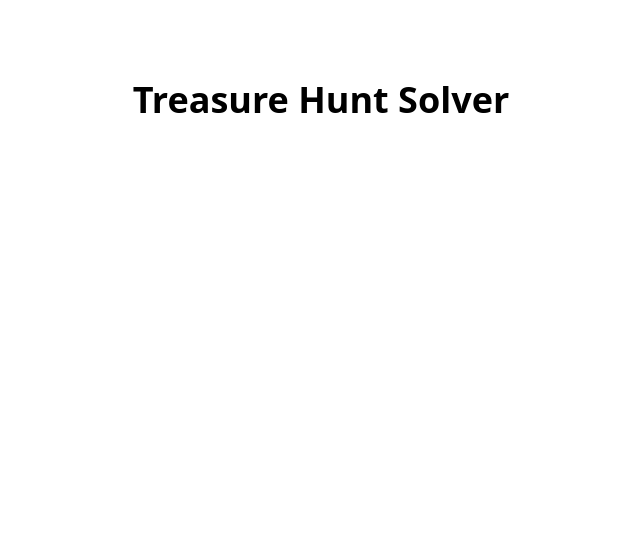
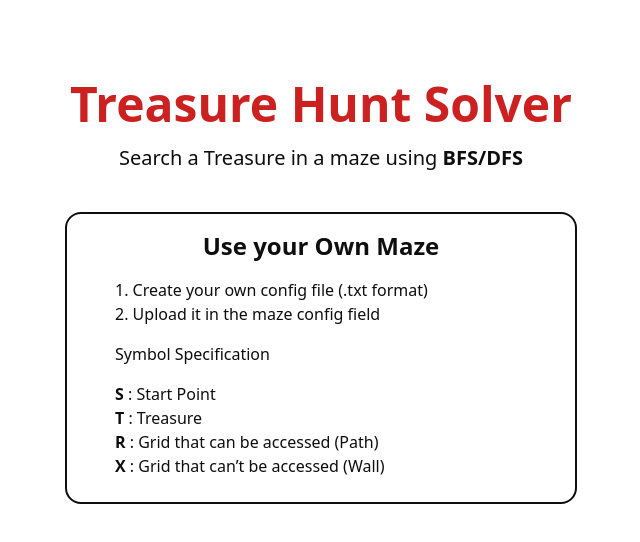
Before and after one commit to cadevue/treasure-hunt, a React (Vite) app: page / in a window 1280 px wide. Shown: the top 542 px of the page, without its empty margins (319-959 px from the left). Built offline with nearby package versions, Linux system fonts and the light colour scheme.

Commit message:
feat: header & instruction section

```diff
--- a/src/App.tsx
+++ b/src/App.tsx
@@ -1,8 +1,13 @@
+import ContentLayout from "./layouts/ContentLayout"
+import HeaderSection from "./sections/HeaderSection"
+import InstructionSection from "./sections/InstructionSection"
+
 function App() {
     return (
-        <h1 className="text-4xl font-bold text-center mt-20">
-            Treasure Hunt Solver
-        </h1>
+        <ContentLayout>
+            <HeaderSection />
+            <InstructionSection />
+        </ContentLayout>
     )
 }
 
--- a/src/index.css
+++ b/src/index.css
@@ -1 +1,10 @@
 @import "tailwindcss";
+
+@theme {
+    --color-main-red: #CC2121;
+    --color-main-black: #0E0E0E;
+}
+
+#root {
+    color: var(--color-main-black);
+}
--- /dev/null
+++ b/src/layouts/ContentLayout.tsx
@@ -0,0 +1,9 @@
+const ContentLayout = (props: { children: React.ReactNode }) => {
+    return (
+        <div className="mx-auto px-7 max-w-3xl sm:max-w-6xl sm:px-16 w-full h-fit">
+            { props.children }
+        </div>
+    );
+}
+
+export default ContentLayout;
--- /dev/null
+++ b/src/sections/HeaderSection.tsx
@@ -0,0 +1,10 @@
+const HeaderSection = () => {
+    return (
+        <header className="w-full flex flex-col items-center justify-center pt-20 pb-10 gap-4 text-center">
+            <h1 className="text-5xl font-bold text-main-red">Treasure Hunt Solver</h1>
+            <p className="text-xl">Search a Treasure in a maze using <b>BFS/DFS</b></p>
+        </header>
+    )
+}
+
+export default HeaderSection
--- /dev/null
+++ b/src/sections/InstructionSection.tsx
@@ -0,0 +1,26 @@
+const InstructionSection = () => {
+    return (
+        <section className="w-full flex justify-center">
+            <div className="w-lg flex flex-col pt-4 pb-6 px-6 sm:px-12 gap-4
+                items-center justify-center border-2 border-main-black rounded-2xl"
+            >
+                <h2 className="text-2xl font-bold">Use your Own Maze</h2>
+                <ol className="w-full text-left">
+                    <li>1. Create your own config file (.txt format)</li>
+                    <li>2. Upload it in the maze config field</li>
+                </ol>
+                <h2 className="w-full text-left">Symbol Specification</h2>
+                <ul className="w-full text-left">
+                    <li> <b>S</b> : Start Point </li>
+                    <li> <b>T</b> : Treasure </li>
+                    <li> <b>R</b> : Grid that can be accessed (Path) </li>
+                    <li> <b>X</b> : Grid that can’t be accessed (Wall) </li>
+                </ul>
+
+            </div>
+        </section>
+    );
+
+}
+
+export default InstructionSection;
```
